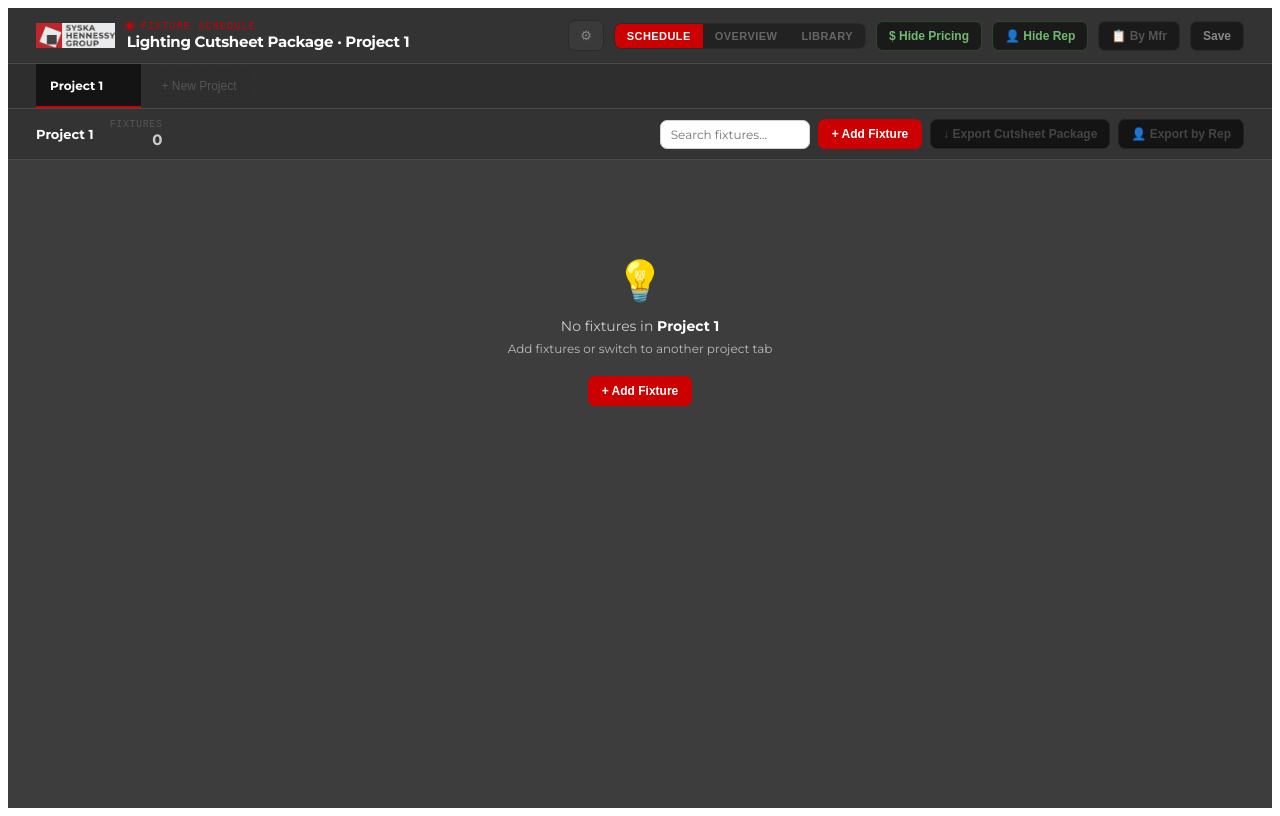
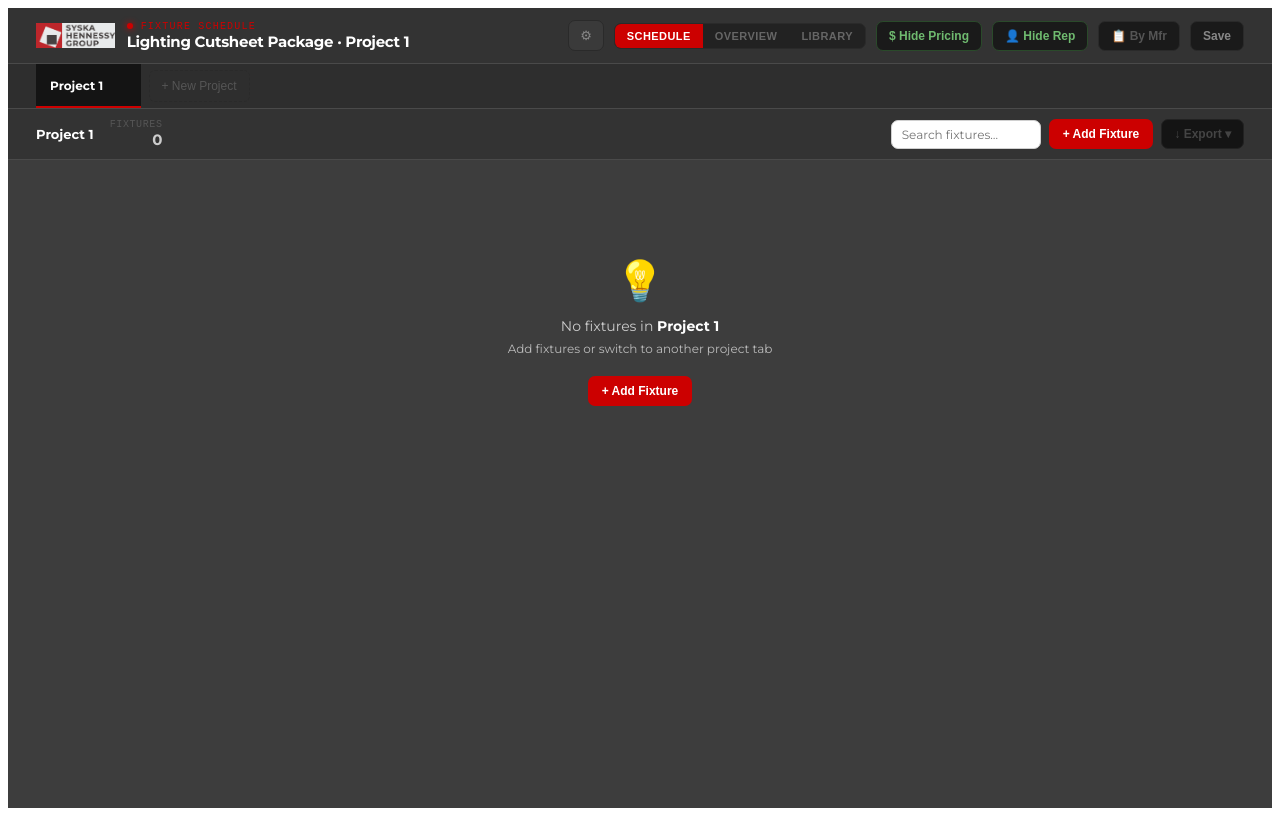
Before and after one commit to fanni-create/Lighting-schedule, a React (Create React App) app: page / in a window 1280 px wide. Built offline with nearby package versions, Linux system fonts and the light colour scheme.

Commit message:
Update App.jsx

```diff
--- a/src/App.jsx
+++ b/src/App.jsx
@@ -432,6 +432,66 @@ function SettingsModal({ manufacturers, reps, onAddManufacturer, onAddRep, onRem
 }
 
 // ─── Export ───────────────────────────────────────────────────────────────────
+function exportToCSV(fixtures, projectName) {
+  const headers = ["Fixture Name","Type","Manufacturer","Model Number","Wattage","Color Temp","CRI","Lumens","Voltage","Qty"];
+  const rows = fixtures.map(f => [
+    f.name || "",
+    f.type || "",
+    f.manufacturer || "",
+    (f.modelNumber || "").replace(/\n/g, " | "),
+    f.wattage || "",
+    f.colorTemp || "",
+    f.cri || "",
+    f.lumens || "",
+    f.voltage || "",
+    f.qty || 1,
+  ]);
+  const csv = [headers, ...rows].map(row =>
+    row.map(cell => `"${String(cell).replace(/"/g, '""')}"`).join(",")
+  ).join("\n");
+  return [{
+    blob: new Blob([csv], { type: "text/csv;charset=utf-8;" }),
+    name: (projectName || "fixture-schedule").replace(/[^a-z0-9]/gi, "-").toLowerCase() + "-revit.csv",
+  }];
+}
+
+function exportToXLSX(fixtures, projectName) {
+  const headers = ["Fixture Name","Type","Manufacturer","Model Number","Wattage","Color Temp","CRI","Lumens","Voltage","Qty"];
+  const rows = fixtures.map(f => [
+    f.name || "",
+    f.type || "",
+    f.manufacturer || "",
+    (f.modelNumber || "").replace(/\n/g, " | "),
+    f.wattage || "",
+    f.colorTemp || "",
+    f.cri || "",
+    f.lumens || "",
+    f.voltage || "",
+    f.qty || 1,
+  ]);
+
+  // Build XLSX XML manually (simple single-sheet workbook)
+  const xmlRows = [headers, ...rows].map((row, ri) =>
+    `<Row ss:Index="${ri + 1}">${row.map((cell, ci) => {
+      const isNum = ri > 0 && (ci === 4 || ci === 7 || ci === 9) && !isNaN(cell) && cell !== "";
+      return `<Cell><Data ss:Type="${isNum ? "Number" : "String"}">${String(cell).replace(/&/g,"&amp;").replace(/</g,"&lt;").replace(/>/g,"&gt;")}</Data></Cell>`;
+    }).join("")}</Row>`
+  ).join("");
+
+  const xml = `<?xml version="1.0"?>
+<Workbook xmlns="urn:schemas-microsoft-com:office:spreadsheet"
+ xmlns:ss="urn:schemas-microsoft-com:office:spreadsheet">
+ <Worksheet ss:Name="Fixture Schedule">
+  <Table>${xmlRows}</Table>
+ </Worksheet>
+</Workbook>`;
+
+  return [{
+    blob: new Blob([xml], { type: "application/vnd.ms-excel" }),
+    name: (projectName || "fixture-schedule").replace(/[^a-z0-9]/gi, "-").toLowerCase() + "-revit.xls",
+  }];
+}
+
 function exportScheduleBook(fixtures, grouped, brand, projectName, showPricing = true, showRep = true, groupBy = "manufacturer", includeCutsheets = true) {
   const fmtMoney = (n) => `$${n.toLocaleString("en-US", { minimumFractionDigits: 2, maximumFractionDigits: 2 })}`;
   // eslint-disable-next-line no-unused-vars
@@ -867,6 +927,7 @@ export default function App() {
   // Keep window.__brandLogo in sync so PDF conversion can access it
   useEffect(() => { window.__brandLogo = brand.logo || null; }, [brand.logo]);
   const [exporting, setExporting] = useState(false);
+  const [showExportMenu, setShowExportMenu] = useState(false);
   const [showPricing, setShowPricing] = useState(true);
   const [showRep, setShowRep] = useState(true);
   const [groupBy, setGroupBy] = useState("manufacturer"); // "manufacturer" | "rep"
@@ -875,6 +936,12 @@ export default function App() {
   const [showAddToLibrary, setShowAddToLibrary] = useState(null); // fixture id
   const [showAddFromLibrary, setShowAddFromLibrary] = useState(false);
   const dlRef = useRef();
+  const exportMenuRef = useRef();
+  useEffect(() => {
+    const handleClick = (e) => { if (exportMenuRef.current && !exportMenuRef.current.contains(e.target)) setShowExportMenu(false); };
+    document.addEventListener("mousedown", handleClick);
+    return () => document.removeEventListener("mousedown", handleClick);
+  }, []);
 
   // Auto-save whenever key state changes
   useEffect(() => {
@@ -1023,61 +1090,81 @@ export default function App() {
           <input value={search} onChange={e => setSearch(e.target.value)} placeholder="Search fixtures…"
             style={{ ...inputStyle, width: "150px", margin: 0, fontSize: "12px", padding: "6px 10px" }} />
           <button onClick={addFixture} style={addBtnStyle}>+ Add Fixture</button>
-          <button
-            onClick={() => {
-              if (!fixtures.length || exporting) return;
-              setExporting(true);
-              try {
-                const files = exportScheduleBook(fixtures, groupedAll, brand, activeProject.name, showPricing, showRep, groupBy);
-                const file = files[0];
-                const url = URL.createObjectURL(file.blob);
-                const a = dlRef.current;
-                a.href = url; a.download = file.name; a.click();
-                setTimeout(() => URL.revokeObjectURL(url), 5000);
-              } catch(e) { console.error(e); }
-              finally { setTimeout(() => setExporting(false), 800); }
-            }}
-            disabled={fixtures.length === 0 || exporting}
-            style={{ background: fixtures.length > 0 && !exporting ? "#1a0000" : "#141414", color: fixtures.length > 0 && !exporting ? "#cc0000" : "#444", border: `1px solid ${fixtures.length > 0 && !exporting ? "#4a0000" : "#222"}`, borderRadius: "7px", padding: "7px 12px", fontWeight: "600", fontSize: "12px", cursor: fixtures.length > 0 && !exporting ? "pointer" : "not-allowed", whiteSpace: "nowrap", opacity: exporting ? 0.6 : 1 }}>
-            {exporting ? "⏳ Exporting…" : "↓ Export Cutsheet Package"}
-          </button>
+          <div ref={exportMenuRef} style={{ position: "relative" }}>
             <button
               disabled={fixtures.length === 0 || exporting}
-            onClick={async () => {
-              setExporting(true);
+              onClick={() => setShowExportMenu(m => !m)}
+              style={{ background: fixtures.length > 0 && !exporting ? "#1a0000" : "#141414", color: fixtures.length > 0 && !exporting ? "#cc0000" : "#444", border: `1px solid ${fixtures.length > 0 && !exporting ? "#4a0000" : "#222"}`, borderRadius: "7px", padding: "7px 12px", fontWeight: "600", fontSize: "12px", cursor: fixtures.length > 0 && !exporting ? "pointer" : "not-allowed", whiteSpace: "nowrap", opacity: exporting ? 0.6 : 1 }}>
+              {exporting ? "⏳ Exporting…" : "↓ Export ▾"}
+            </button>
+            {showExportMenu && !exporting && fixtures.length > 0 && (
+              <div style={{ position: "absolute", right: 0, top: "calc(100% + 6px)", background: "#1a1a1a", border: "1px solid #333", borderRadius: "8px", overflow: "hidden", zIndex: 100, minWidth: "230px", boxShadow: "0 8px 24px rgba(0,0,0,0.5)" }}>
+                {[
+                  { label: "↓ Cutsheet Package", desc: "Full package with cutsheets", action: async () => {
+                    setShowExportMenu(false); setExporting(true);
                     try {
-                // Group fixtures by rep
+                      const files = exportScheduleBook(fixtures, groupedAll, brand, activeProject.name, showPricing, showRep, groupBy, true);
+                      const url = URL.createObjectURL(files[0].blob);
+                      const a = dlRef.current; a.href = url; a.download = files[0].name; a.click();
+                      setTimeout(() => URL.revokeObjectURL(url), 5000);
+                    } catch(e) { console.error(e); } finally { setTimeout(() => setExporting(false), 800); }
+                  }},
+                  { label: "↓ Spec Sheet Only", desc: "No cutsheets included", action: async () => {
+                    setShowExportMenu(false); setExporting(true);
+                    try {
+                      const files = exportScheduleBook(fixtures, groupedAll, brand, activeProject.name, showPricing, showRep, groupBy, false);
+                      const url = URL.createObjectURL(files[0].blob);
+                      const a = dlRef.current; a.href = url; a.download = files[0].name; a.click();
+                      setTimeout(() => URL.revokeObjectURL(url), 5000);
+                    } catch(e) { console.error(e); } finally { setTimeout(() => setExporting(false), 800); }
+                  }},
+                  { label: "📊 Export to CSV (Revit)", desc: "Fixture schedule as CSV", action: async () => {
+                    setShowExportMenu(false); setExporting(true);
+                    try {
+                      const files = exportToCSV(fixtures, activeProject.name);
+                      const url = URL.createObjectURL(files[0].blob);
+                      const a = dlRef.current; a.href = url; a.download = files[0].name; a.click();
+                      setTimeout(() => URL.revokeObjectURL(url), 5000);
+                    } catch(e) { console.error(e); } finally { setTimeout(() => setExporting(false), 800); }
+                  }},
+                  { label: "📊 Export to Excel (Revit)", desc: "Fixture schedule as XLS", action: async () => {
+                    setShowExportMenu(false); setExporting(true);
+                    try {
+                      const files = exportToXLSX(fixtures, activeProject.name);
+                      const url = URL.createObjectURL(files[0].blob);
+                      const a = dlRef.current; a.href = url; a.download = files[0].name; a.click();
+                      setTimeout(() => URL.revokeObjectURL(url), 5000);
+                    } catch(e) { console.error(e); } finally { setTimeout(() => setExporting(false), 800); }
+                  }},
+                  { label: "👤 Export by Rep", desc: "One file per rep, spec sheet only", action: async () => {
+                    setShowExportMenu(false); setExporting(true);
+                    try {
                       const repGroups = {};
-                fixtures.forEach(f => {
-                  const key = f.rep || "NO REP ASSIGNED";
-                  if (!repGroups[key]) repGroups[key] = [];
-                  repGroups[key].push(f);
-                });
-
-                // Export one file per rep
+                      fixtures.forEach(f => { const k = f.rep || "NO REP ASSIGNED"; if (!repGroups[k]) repGroups[k] = []; repGroups[k].push(f); });
                       Object.entries(repGroups).forEach(([rep, repFixtures], i) => {
-                  const repGrouped = { [rep]: repFixtures };
-                  const files = exportScheduleBook(repFixtures, Object.entries(repGrouped), brand, activeProject.name + " — " + rep, showPricing, showRep, "rep", false);
+                        const files = exportScheduleBook(repFixtures, [[rep, repFixtures]], brand, activeProject.name + " — " + rep, showPricing, showRep, "rep", false);
                         setTimeout(() => {
                           const url = URL.createObjectURL(files[0].blob);
-                    const a = dlRef.current;
-                    const safeName = rep.replace(/[^a-z0-9]/gi, "-").toLowerCase();
-                    a.href = url;
-                    a.download = "cutsheet-" + safeName + ".html";
-                    a.click();
+                          const a = dlRef.current; a.href = url;
+                          a.download = "spec-" + rep.replace(/[^a-z0-9]/gi, "-").toLowerCase() + ".html"; a.click();
                           setTimeout(() => URL.revokeObjectURL(url), 5000);
                         }, i * 800);
                       });
-
                       setTimeout(() => setExporting(false), Object.keys(repGroups).length * 800 + 500);
-              } catch(e) {
-                console.error(e);
-                setExporting(false);
-              }
-            }}
-            style={{ background: fixtures.length > 0 && !exporting ? "#1a1500" : "#141414", color: fixtures.length > 0 && !exporting ? "#f5a623" : "#444", border: `1px solid ${fixtures.length > 0 && !exporting ? "#4a3a00" : "#222"}`, borderRadius: "7px", padding: "7px 12px", fontWeight: "600", fontSize: "12px", cursor: fixtures.length > 0 && !exporting ? "pointer" : "not-allowed", whiteSpace: "nowrap", opacity: exporting ? 0.6 : 1 }}>
-            👤 Export by Rep
+                    } catch(e) { console.error(e); setExporting(false); }
+                  }},
+                ].map(({ label, desc, action }) => (
+                  <button key={label} onClick={action}
+                    style={{ width: "100%", background: "none", border: "none", borderBottom: "1px solid #2a2a2a", padding: "10px 14px", color: "#ddd", fontSize: "12px", cursor: "pointer", textAlign: "left", display: "flex", flexDirection: "column", gap: "2px" }}
+                    onMouseEnter={e => e.currentTarget.style.background = "#2a2a2a"}
+                    onMouseLeave={e => e.currentTarget.style.background = "none"}>
+                    <span style={{ fontWeight: "700" }}>{label}</span>
+                    <span style={{ fontSize: "10px", color: "#666" }}>{desc}</span>
                   </button>
+                ))}
+              </div>
+            )}
+          </div>
           <a ref={dlRef} style={{ display: "none" }} href="/" aria-hidden="true">download</a>
         </div>
       </div>
```
Lines whose indentation alone changed are shown as unchanged.
